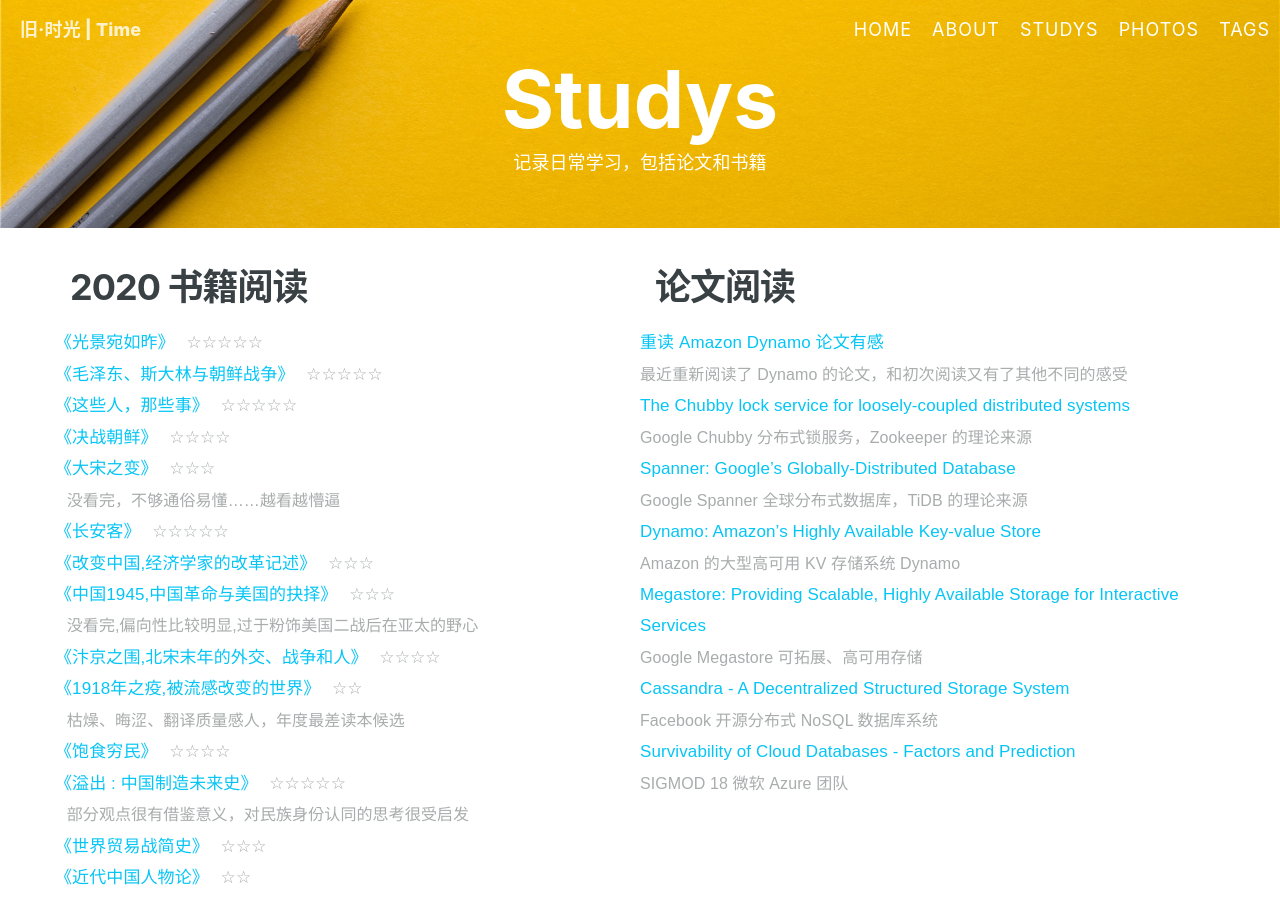
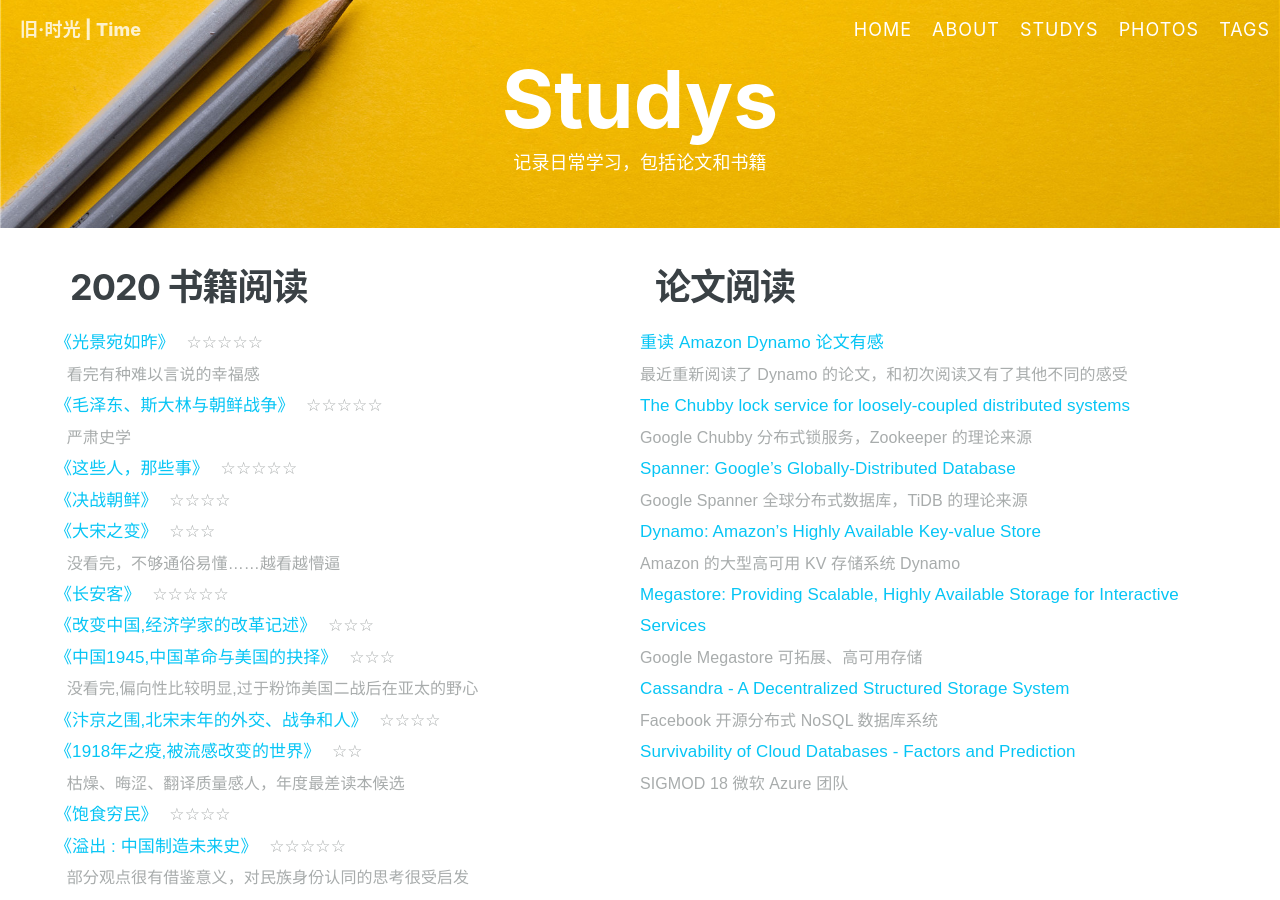
Before and after one commit to jiayangchen/jiayangchen.github.io, a Jekyll site: the page built from c_study.html, in a window 1280 px wide and 900 px high. Built offline with Jekyll 4.4.1, drawn with Linux system fonts in a browser that asks for light colours; nearby versions of some CDN libraries; comment, search, counter and statistics services are not loaded.

Commit message:
update books

```diff
--- a/_config.yml
+++ b/_config.yml
@@ -150,12 +150,14 @@ books: {
         {
             url: "https://book.douban.com/subject/35074464/",
             title: "光景宛如昨",
-            star: "☆☆☆☆☆"
+            star: "☆☆☆☆☆",
+            comment: "看完有种难以言说的幸福感"
         },
         {
             url: "https://book.douban.com/subject/1009529/",
             title: "毛泽东、斯大林与朝鲜战争",
-            star: "☆☆☆☆☆"
+            star: "☆☆☆☆☆",
+            comment: "严肃史学"
         },
         {
             url: "https://book.douban.com/subject/6388661/",
```
